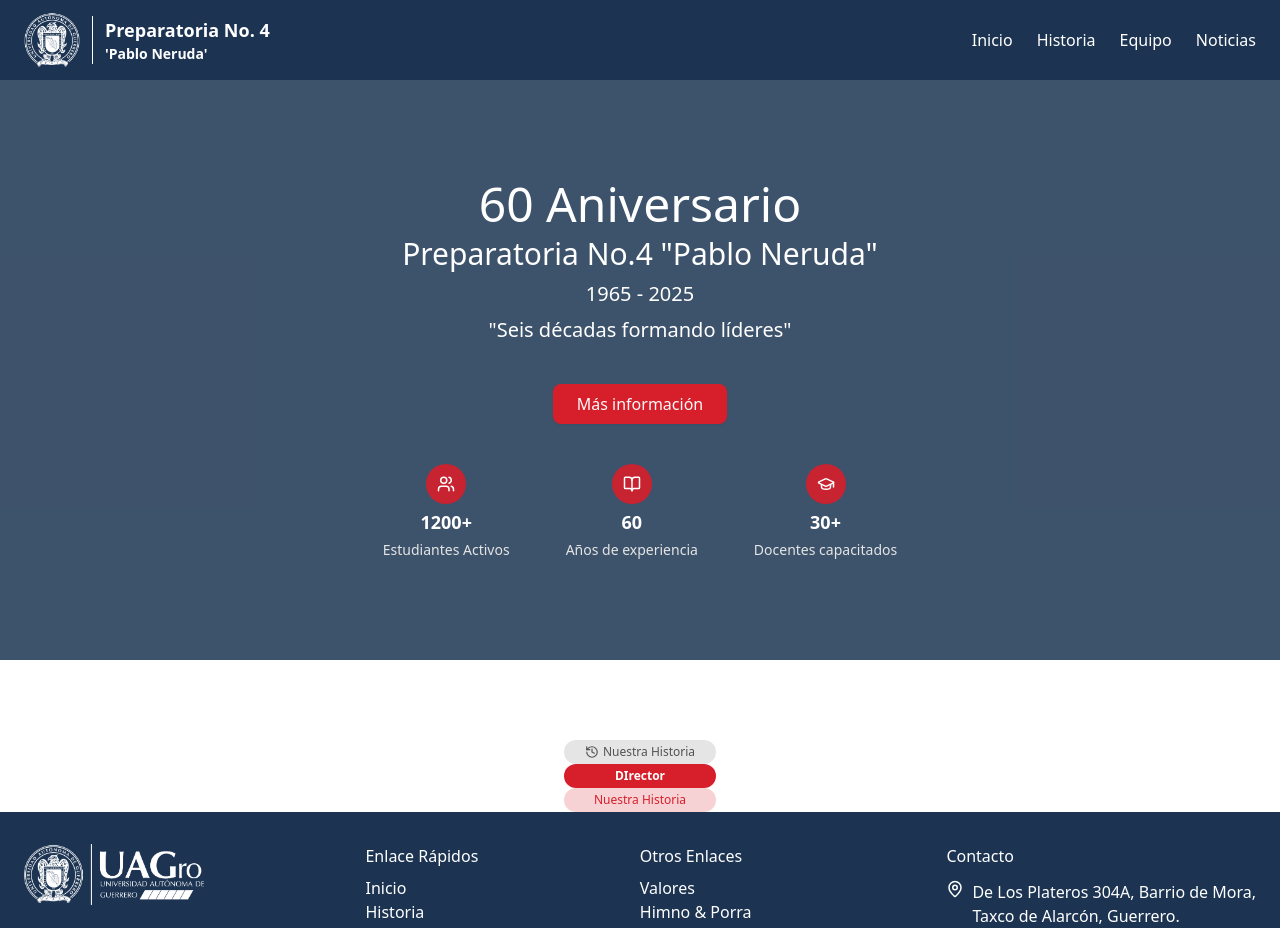
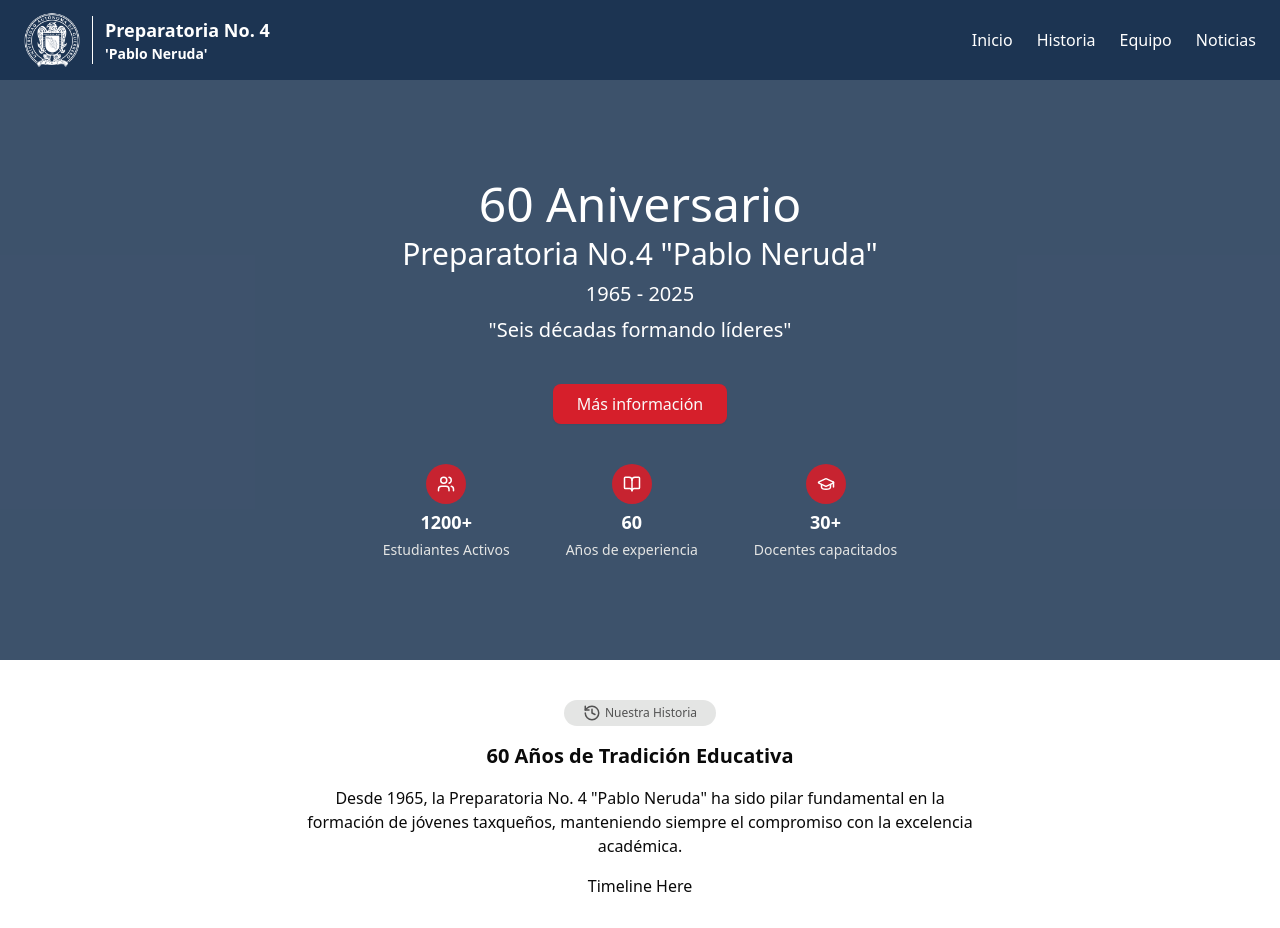
Before and after one commit to mmgonnar/web_uagro_prepa4, a Next.js app: page / in a window 1280 px wide. Shown: the top 928 px of the page. Built offline with nearby package versions, Linux system fonts and the light colour scheme.

Commit message:
feat: :construction: Finished content-section component

```diff
--- a/app/page.tsx
+++ b/app/page.tsx
@@ -1,4 +1,5 @@
 import Banner from '@/features/banner/components/banner';
+import ContentSection from '@/features/content-section/components/content-section';
 import Footer from '@/features/footer/components/footer';
 import Header from '@/features/header/components/header';
 import Label from '@/features/ui/components/label';
@@ -9,11 +10,14 @@
     <main className="grid min-h-dvh grid-rows-[auto_1fr_auto]">
       <Header />
       <Banner />
-      <Label text="Nuestra Historia">
-        <History size={14} />
-      </Label>
-      <Label variant="announcement" text="DIrector"></Label>
-      <Label variant="secondary" text="Nuestra Historia"></Label>
+      <ContentSection
+        icon="History"
+        labelText="Nuestra Historia"
+        title=" 60 Años de Tradición Educativa"
+        mainText='Desde 1965, la Preparatoria No. 4 "Pablo Neruda" ha sido pilar fundamental en la formación de jóvenes taxqueños, manteniendo siempre el compromiso con la excelencia académica.'
+      >
+        <div>Timeline Here</div>
+      </ContentSection>
       <Footer />
     </main>
   );
--- a/features/banner/components/banner.tsx
+++ b/features/banner/components/banner.tsx
@@ -5,7 +5,7 @@
 
 export default function Banner() {
   return (
-    <section className="bg-main-blue/85 mb-20 flex items-center justify-center p-25">
+    <section className="bg-main-blue/85 mb-8 flex items-center justify-center p-25 md:mb-10">
       <div className="max-w-8xl m-auto">
         <div className="flex flex-col items-center justify-center gap-10 text-white">
           <div className="flex flex-col gap-2 text-center">
--- /dev/null
+++ b/features/content-section/components/content-section.tsx
@@ -0,0 +1,23 @@
+'use client';
+
+import Label from '@/features/ui/components/label';
+import { ContentSectionProps } from '../types/types';
+
+export default function ContentSection({
+  title,
+  labelText,
+  mainText,
+  icon,
+  children,
+}: ContentSectionProps) {
+  return (
+    <section className="mb-8 md:mb-10">
+      <div className="max-w-8xl flex flex-col items-center justify-center gap-4 text-center">
+        <Label text={labelText} icon={icon}></Label>
+        <h3 className="text-xl font-semibold">{title}</h3>
+        <p className="max-w-2xl">{mainText}</p>
+        {children}
+      </div>
+    </section>
+  );
+}
--- /dev/null
+++ b/features/content-section/types/types.tsx
@@ -0,0 +1,17 @@
+import { History, CircleAlert, Newspaper, UserStar } from 'lucide-react';
+import { ReactNode } from 'react';
+
+export const labelIcons = {
+  History: History,
+  CircleAlert: CircleAlert,
+  Newspaper: Newspaper,
+  UserStar: UserStar,
+};
+
+export interface ContentSectionProps {
+  title: string;
+  labelText: string;
+  icon?: keyof typeof labelIcons;
+  mainText: string;
+  children?: ReactNode;
+}
--- a/features/ui/components/label.tsx
+++ b/features/ui/components/label.tsx
@@ -1,4 +1,5 @@
 'use client';
+import { labelIcons } from '@/features/content-section/types/types';
 import { cn } from '@/utils/functions';
 import { ReactNode } from 'react';
 
@@ -6,6 +7,7 @@
   children?: ReactNode;
   text: string;
   variant?: keyof typeof variants;
+  icon?: keyof typeof labelIcons;
 }
 
 const variants = {
@@ -18,7 +20,10 @@
   text,
   children,
   variant = 'default',
+  icon,
 }: LabelProps) {
+  const IconComponent = labelIcons[icon as keyof typeof labelIcons];
+
   return (
     <div className="max-w-8xl">
       <div
@@ -28,7 +33,7 @@
           children != null && 'gap-1'
         )}
       >
-        {children}
+        {IconComponent && <IconComponent size={18}></IconComponent>}
         <p>{text}</p>
       </div>
     </div>
```
